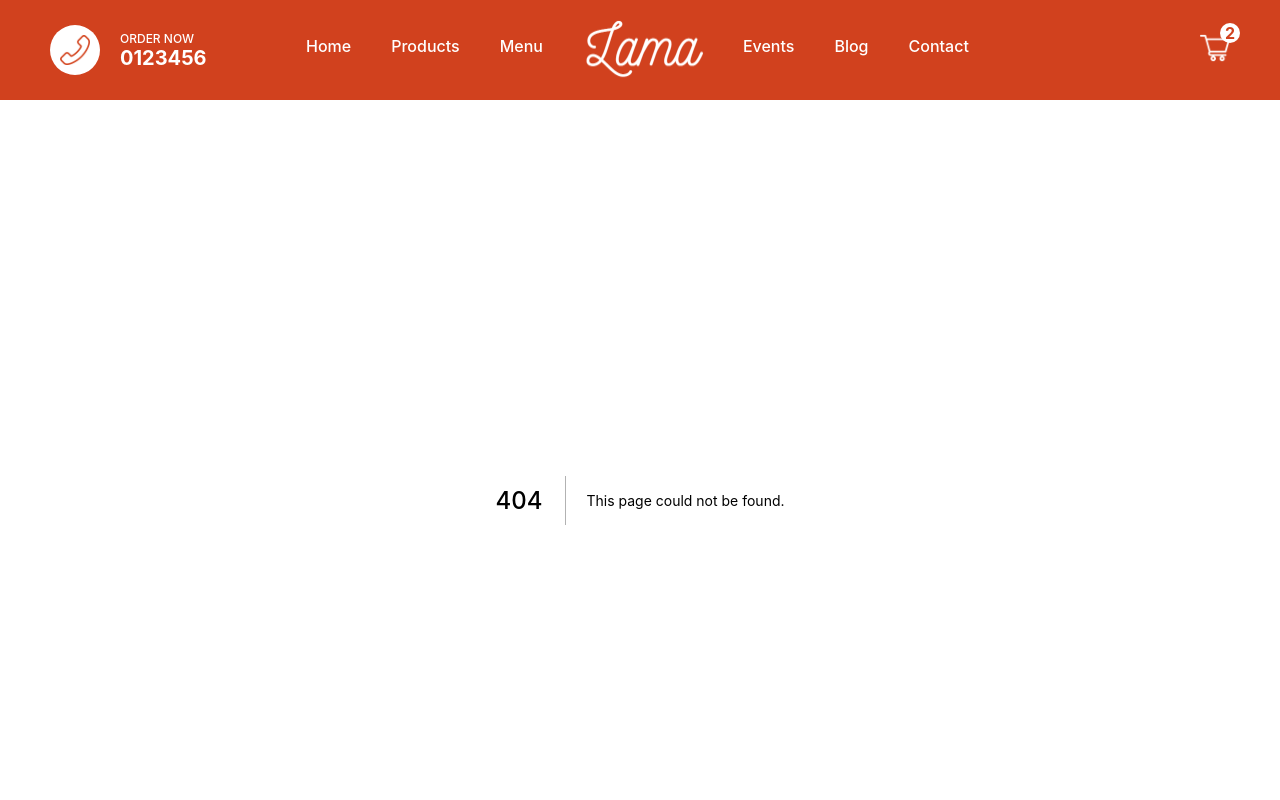
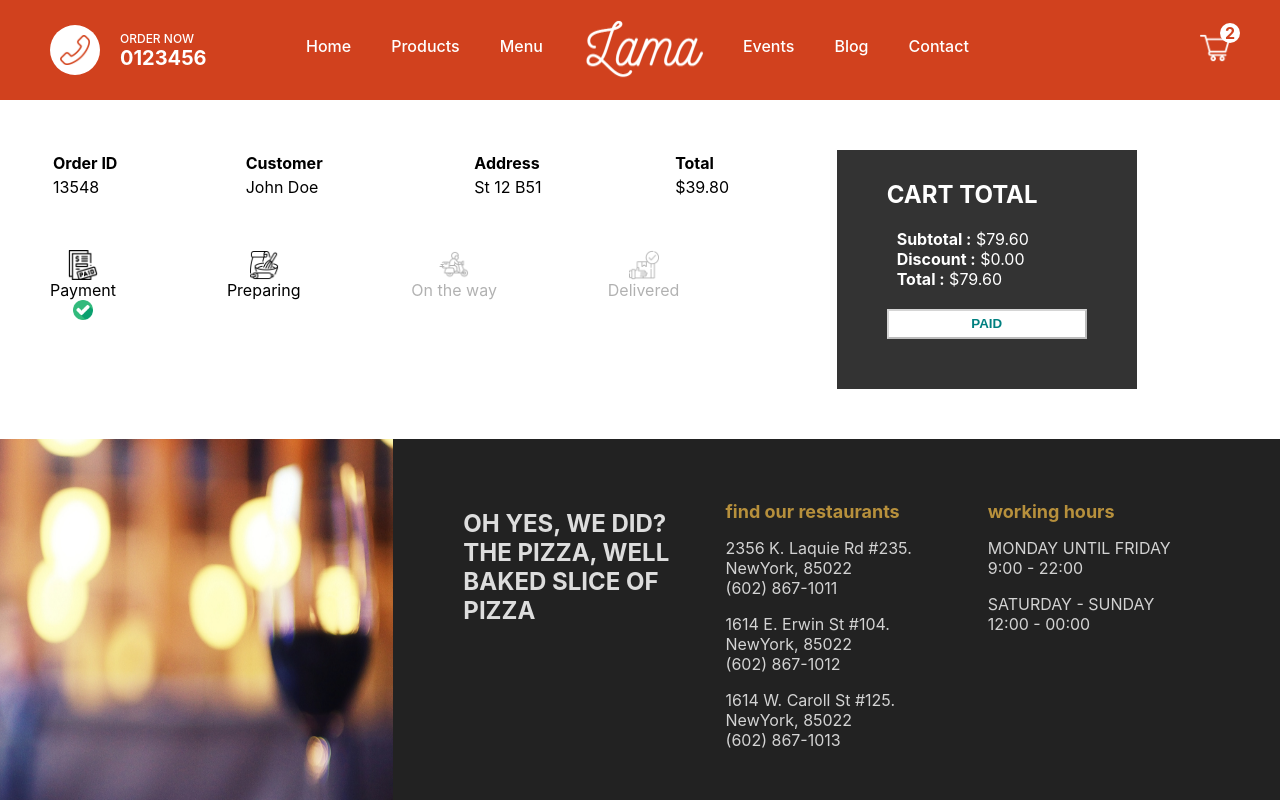
Before and after one commit to MohcineDev/next-recipe-app, a Next.js app: page /orders/1 in a window 1280 px wide. Before the commit this address had no page. Shown: the top 800 px of the page. Built offline with nearby package versions, Linux system fonts and the light colour scheme.

Commit message:
order page

```diff
--- /dev/null
+++ b/pages/orders/[id].jsx
@@ -0,0 +1,100 @@
+import Image from 'next/image'
+import styles from '../../styles/order.module.css'
+
+
+function Order() {
+    const status = 0
+    const statusClass = (index) => {
+        if (index - status < 1) {
+            return styles.done
+        }
+        if (index - status == 1) {
+            return styles.inProgress
+        }
+        if (index - status > 1) {
+            return styles.undone
+        }
+    }
+
+    return (
+        <div className={styles.container}>
+            <div className={styles.left}>
+                <div className={styles.row}>
+                    <table className={styles.table}>
+                        <thead>
+                            <tr className={styles.tr}>
+                                <th>Order ID</th>
+                                <th>Customer</th>
+                                <th>Address</th>
+                                <th>Total</th>
+                            </tr>
+                        </thead>
+                        <thead>
+                        <tr>
+                            <td>
+                                <span className={styles.id}>13548</span>
+                            </td>
+                            <td>
+                                <span className={styles.name}>John Doe</span>
+                            </td>
+                            <td>
+                                <span className={styles.address}>St 12 B51</span>
+                            </td>
+                            <td><span className={styles.total}>$39.80</span></td>
+                        </tr>
+                        </thead>
+
+                    </table>
+
+                </div>
+                <div className={styles.row}>
+                    <div className={statusClass(0)}>
+                        <Image src="/imgs/paid.png" width={30} height={30} alt="" />
+                        <span>Payment</span>
+                        <div className={styles.checkedIcon}>
+                            <Image src="/imgs/checked.png" width={20} height={20} alt='' />
+                        </div>
+                    </div>
+                    <div className={statusClass(1)}>
+                        <Image src="/imgs/bake.png" width={30} height={30} alt="" />
+                        <span>Preparing</span>
+                        <div className={styles.checkedIcon}>
+                            <Image src="/imgs/checked.png" width={20} height={20} alt='' />
+                        </div>
+                    </div>
+                    <div className={statusClass(2)}>
+                        <Image src="/imgs/bike.png" width={30} height={30} alt="" />
+                        <span>On the way</span>
+                        <div className={styles.checkedIcon}>
+                            <Image src="/imgs/checked.png" width={20} height={20} alt='' />
+                        </div>
+                    </div>
+                    <div className={statusClass(3)}>
+                        <Image src="/imgs/delivered.png" width={30} height={30} alt="" />
+                        <span>Delivered</span>
+                        <div className={styles.checkedIcon}>
+                            <Image src="/imgs/checked.png" width={20} height={20} alt='' />
+                        </div>
+                    </div>
+                </div>
+            </div>
+            <div className={styles.right}>
+                <div className={styles.wrapper}>
+                    <h2 className={styles.title}>CART TOTAL</h2>
+                    <div className={styles.totalText}>
+                        <b className={styles.totalTextTitle}>Subtotal :</b> $79.60
+                    </div>
+                    <div className={styles.totalText}>
+                        <b className={styles.totalTextTitle}>Discount :</b> $0.00
+                    </div>
+                    <div className={styles.totalText}>
+                        <b className={styles.totalTextTitle}>Total :</b> $79.60
+                    </div>
+                    <button disabled className={styles.button}>PAID</button>
+                </div>
+            </div>
+        </div>
+    )
+}
+
+export default Order
--- /dev/null
+++ b/styles/order.module.css
@@ -0,0 +1,85 @@
+.container {
+    padding: 50px;
+    display: flex;
+}
+
+.left {
+    flex: 2;
+}
+
+.table {
+    width: 100%;
+    text-align: left;
+    margin-bottom: 50px;
+}
+
+.row:last-child {
+    display: flex;
+    justify-content: space-between;
+    width: 80%;
+}
+
+.done {
+    display: flex;
+    flex-direction: column;
+    align-items: center;
+}
+
+.inProgress {
+    display: flex;
+    flex-direction: column;
+    align-items: center;
+    animation: inProgress 1s ease infinite alternate;
+}
+
+@keyframes inProgress {
+    form {
+        opacity: 0;
+    }
+
+    to {
+        opacity: 1;
+
+    }
+}
+
+.undone {
+    display: flex;
+    flex-direction: column;
+    align-items: center;
+    opacity: 0.3;
+}
+
+.undone .checkedIcon , .inProgress .checkedIcon{
+display: none;
+}
+
+.right {
+    flex: 1;
+}
+
+
+
+.wrapper {
+    width: 90%;
+    max-width: 300px;
+    background-color: #333;
+    padding: 10px 50px 50px;
+    display: flex;
+    flex-direction: column;
+    justify-content: space-between;
+    color: white;
+}
+
+.totalTextTitle {
+    margin-left: 10px;
+}
+
+.button {
+    height: 30px;
+    background-color: white;
+    color: teal;
+    font-weight: bold;
+    cursor: not-allowed;
+    margin-top: 20px;
+}
```
